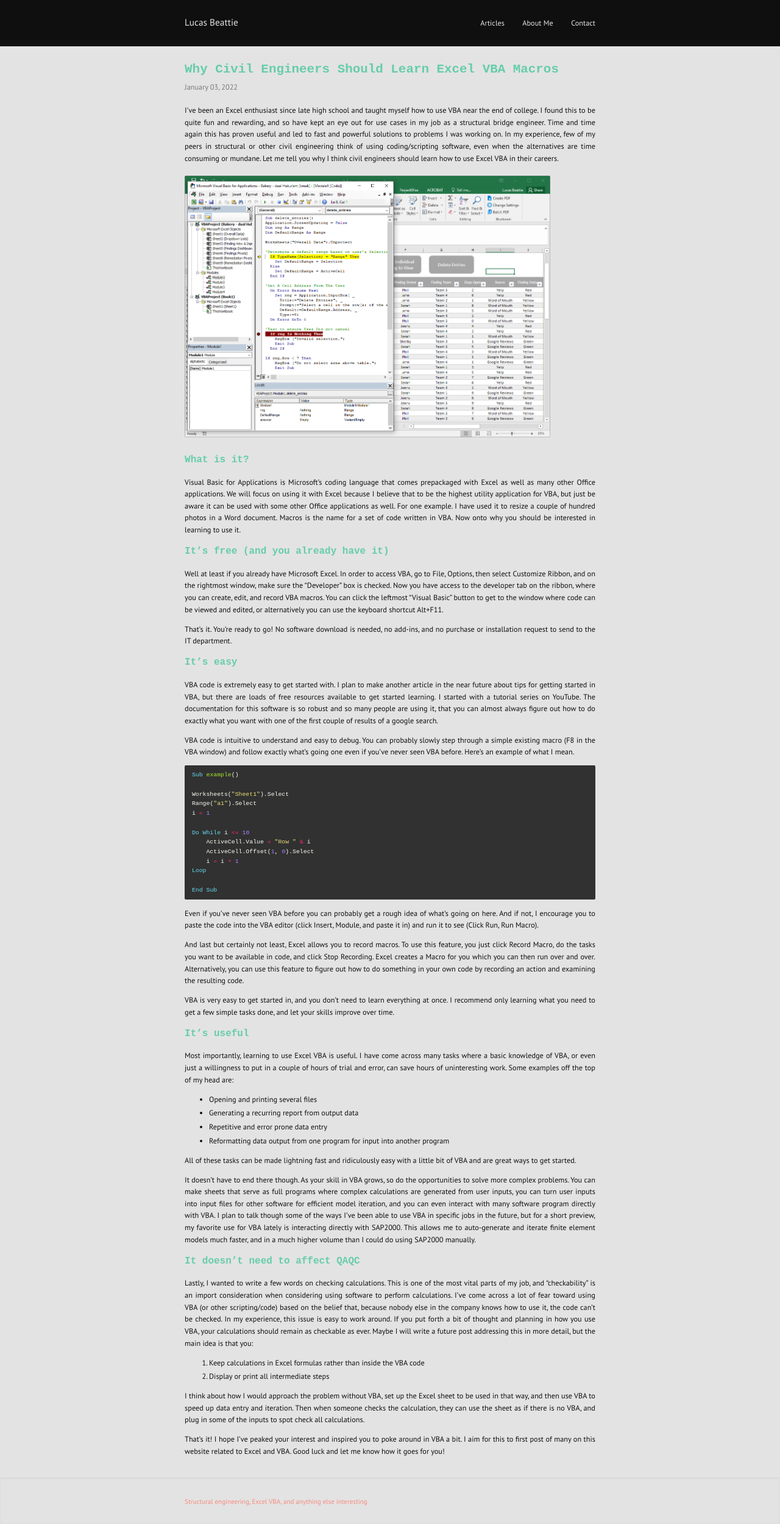
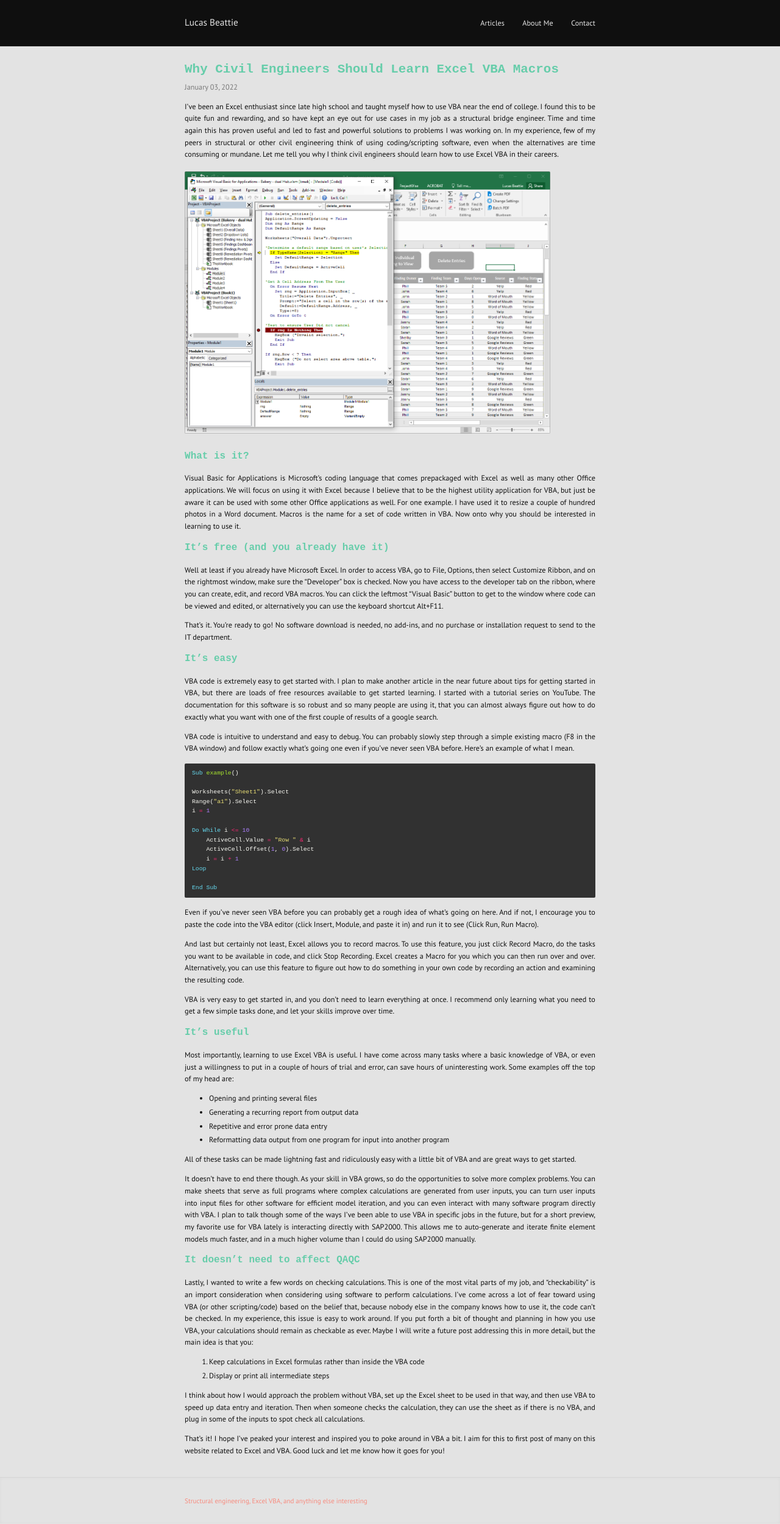
Before and after one commit to labeattie/lucasbeattiedotcom, a Jekyll site: the page built from _posts/2022-01-03-why-civil-engineers-vba.md, in a window 1280 px wide. Shown: the whole page at 61% size. Built offline with Jekyll 4.4.1, drawn with Linux system fonts in a browser that asks for light colours.

```diff
--- a/_sass/basic.sass
+++ b/_sass/basic.sass
@@ -88,7 +88,7 @@
   background: reduce(12)
   border-radius: 2px
   font-size: .8em
-  margin: 1.0em 0
+  margin: 1.5em 0
   padding: .8em 1.2em
   overflow-x: auto
 
--- a/_sass/layout.sass
+++ b/_sass/layout.sass
@@ -15,7 +15,7 @@
   padding: 1.5em
 
 article header
-  margin-bottom: 1.5em
+  margin-bottom: 1.0em
 
 article header h1
   font-size: 1.7em
```
